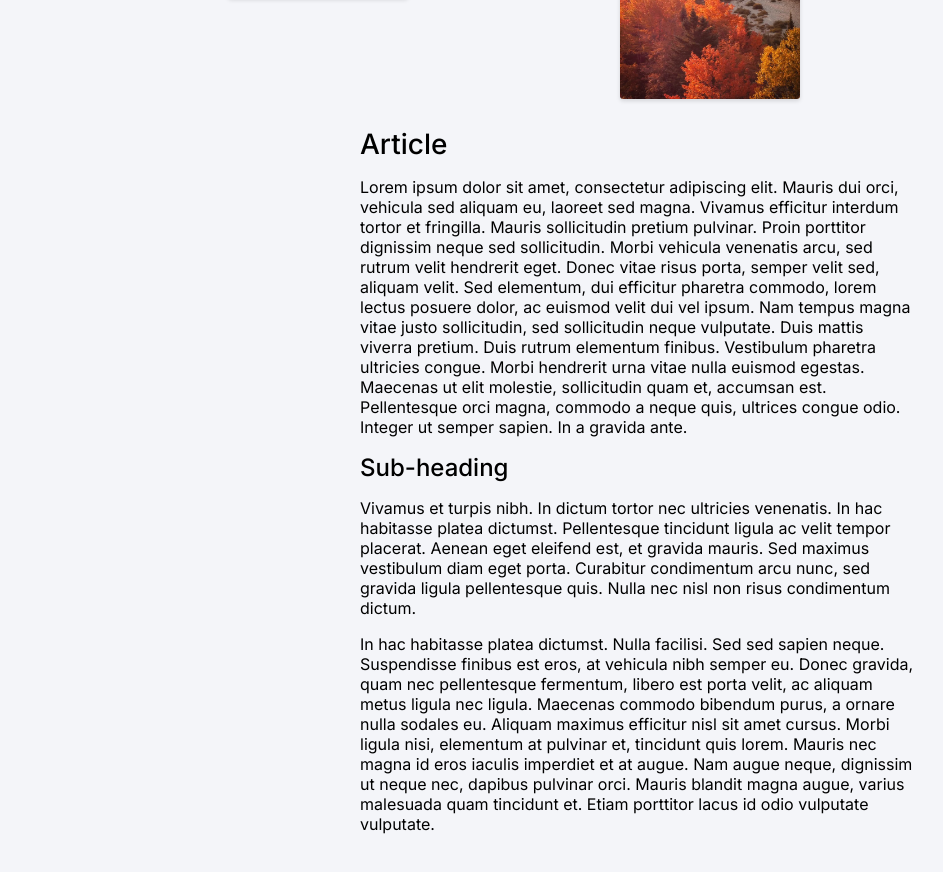
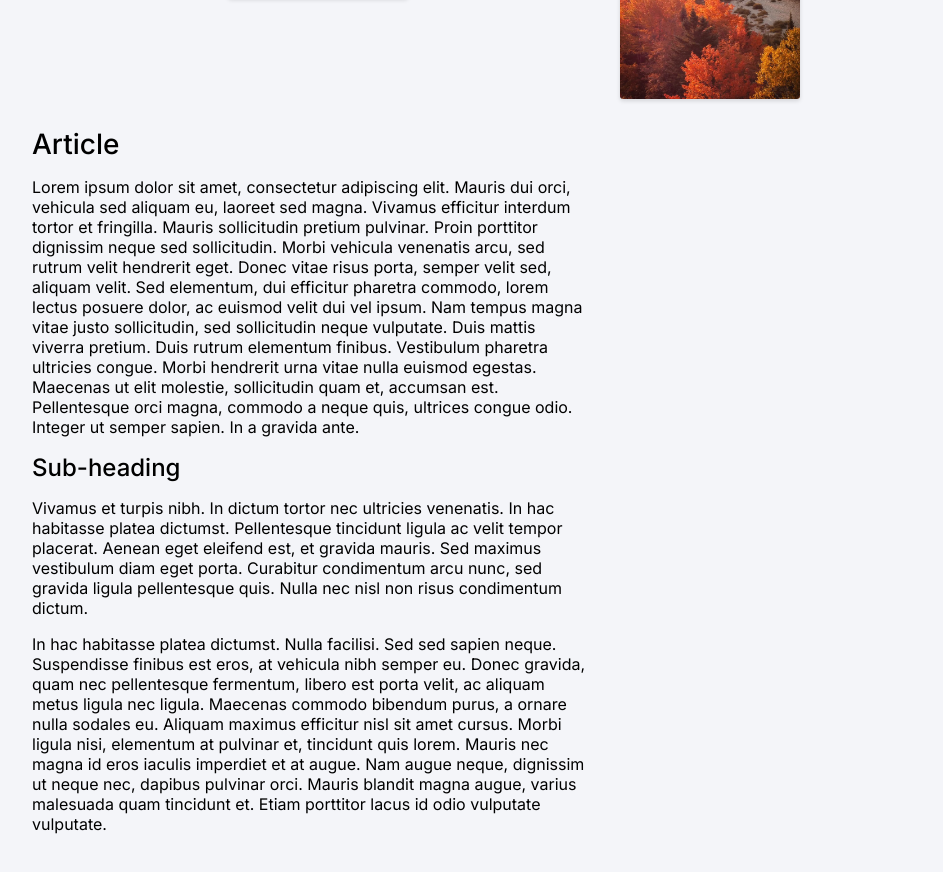
Before and after one commit to Acowdy/aether-react, a React (Create React App) app: page / in a window 1280 px wide. Shown: the part 380-1252 px from the top of the page, without its empty margins (0-943 px from the left). Built offline with nearby package versions, Linux system fonts and the light colour scheme.

Commit message:
Correct article margin

```diff
--- a/src/styles/document.scss
+++ b/src/styles/document.scss
@@ -65,5 +65,6 @@ p {
 article {
     max-width: 100%;
     width: 35em;
-    margin: 0 auto 0 auto;
+    margin: 0;
+    padding: 0;
 }
```
